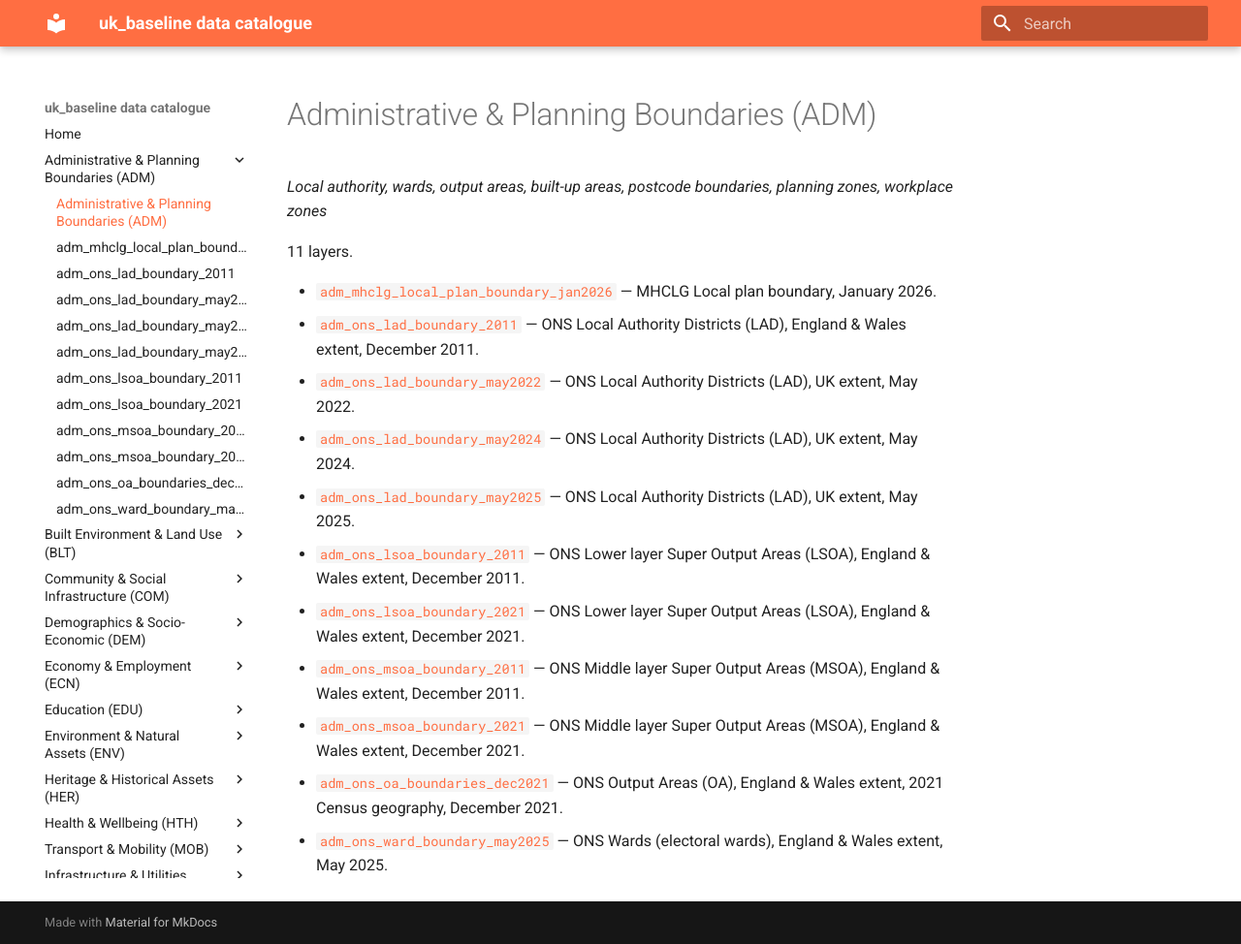
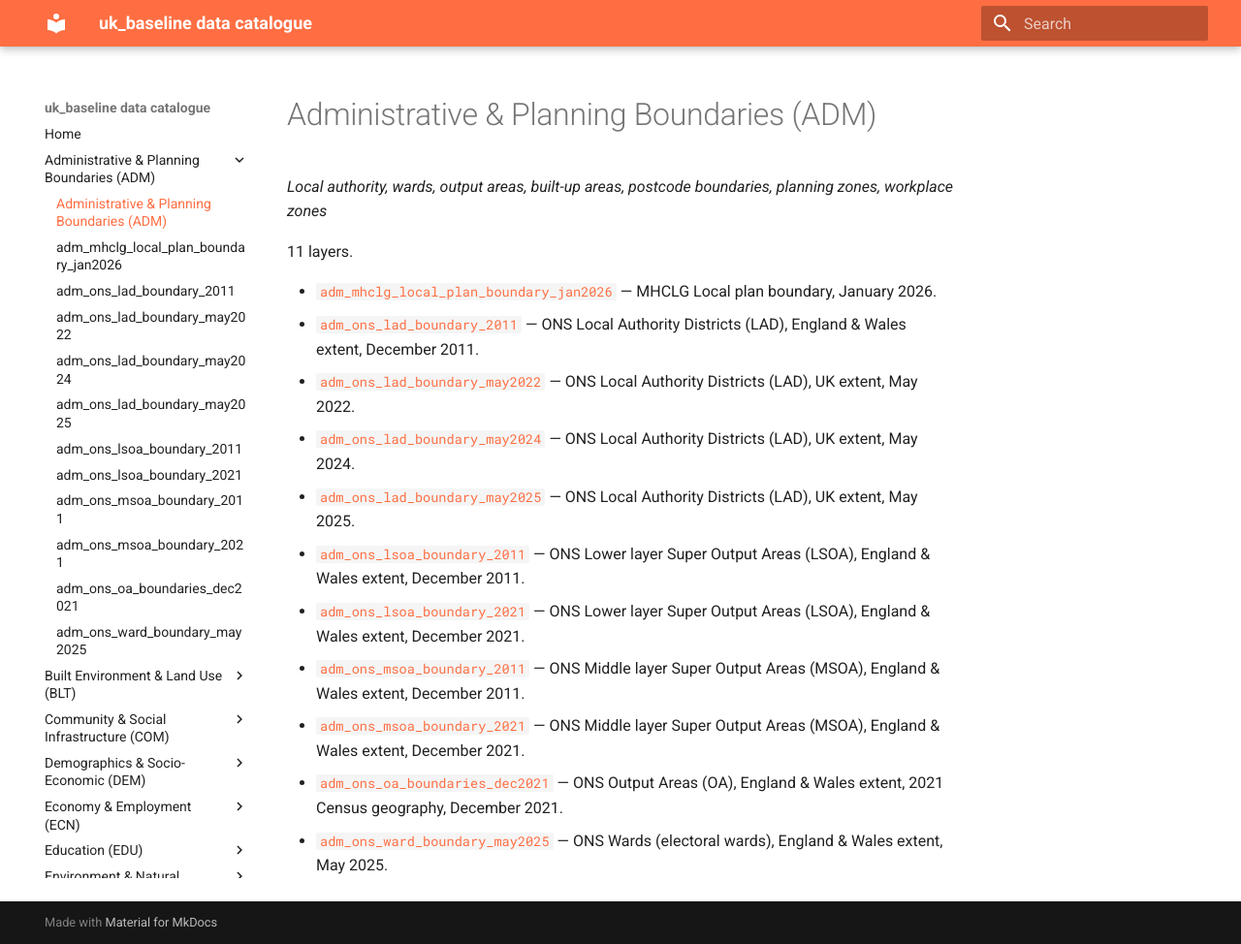
Before and after one commit to Prior-Partners/PP_uk_baseline, an MkDocs documentation site: the page built from docs/ADM/index.md, in a window 1280 px wide and 974 px high. Shown: the whole window at 97% size. Built offline with MkDocs 1.6.1 and Material for MkDocs 9.7.7, drawn with Linux system fonts in a browser that asks for light colours.

Commit message:
Nav: show full wrapped layer names instead of ellipsis-truncating

```diff
--- /dev/null
+++ b/docs/stylesheets/extra.css
@@ -0,0 +1,9 @@
+/* Catalogue nav: show full, wrapped layer names (no ellipsis truncation). */
+.md-nav__item .md-ellipsis {
+  white-space: normal;
+  overflow: visible;
+  overflow-wrap: anywhere;
+  word-break: break-word;
+  line-height: 1.3;
+}
+.md-nav__link { align-items: flex-start; }
--- a/mkdocs.yml
+++ b/mkdocs.yml
@@ -18,6 +18,8 @@ markdown_extensions:
   - tables
   - toc:
       permalink: true
+extra_css:
+  - stylesheets/extra.css
 nav:
   - Home: index.md
   - Administrative & Planning Boundaries (ADM):
```
